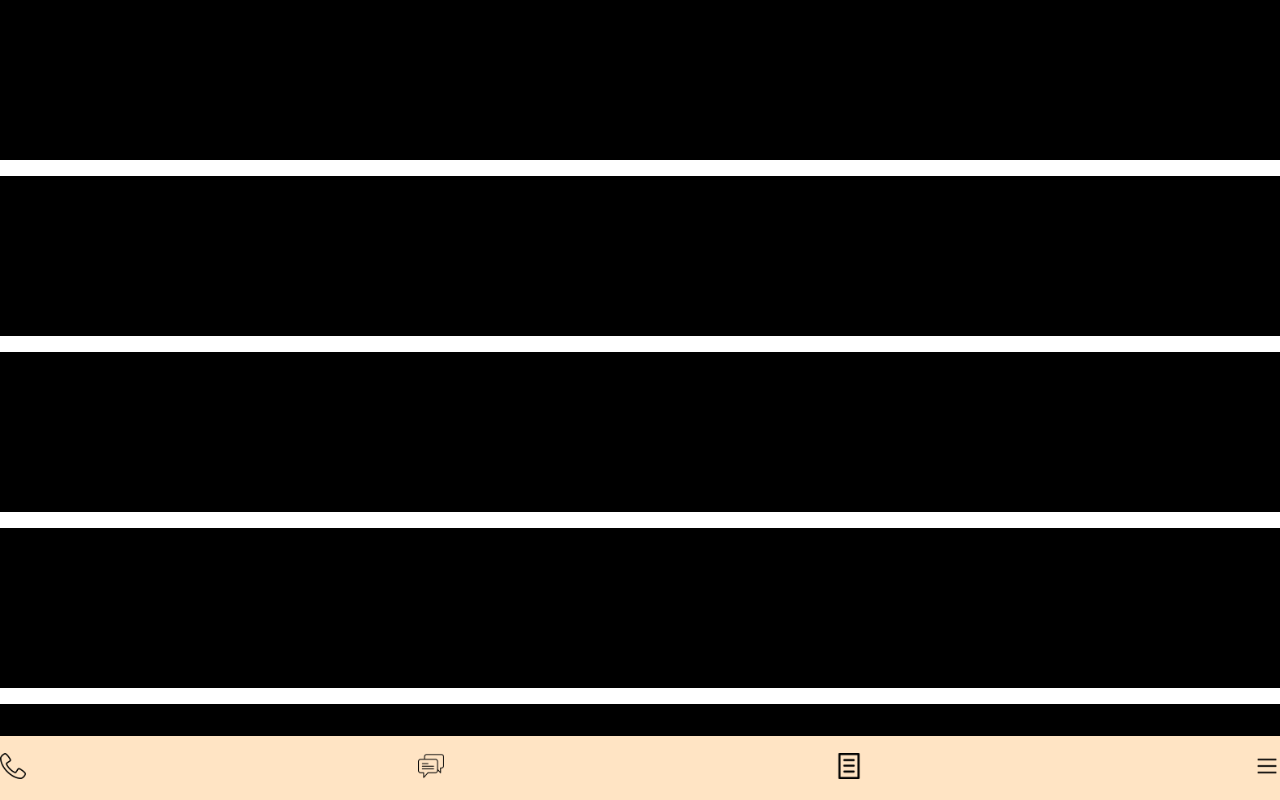
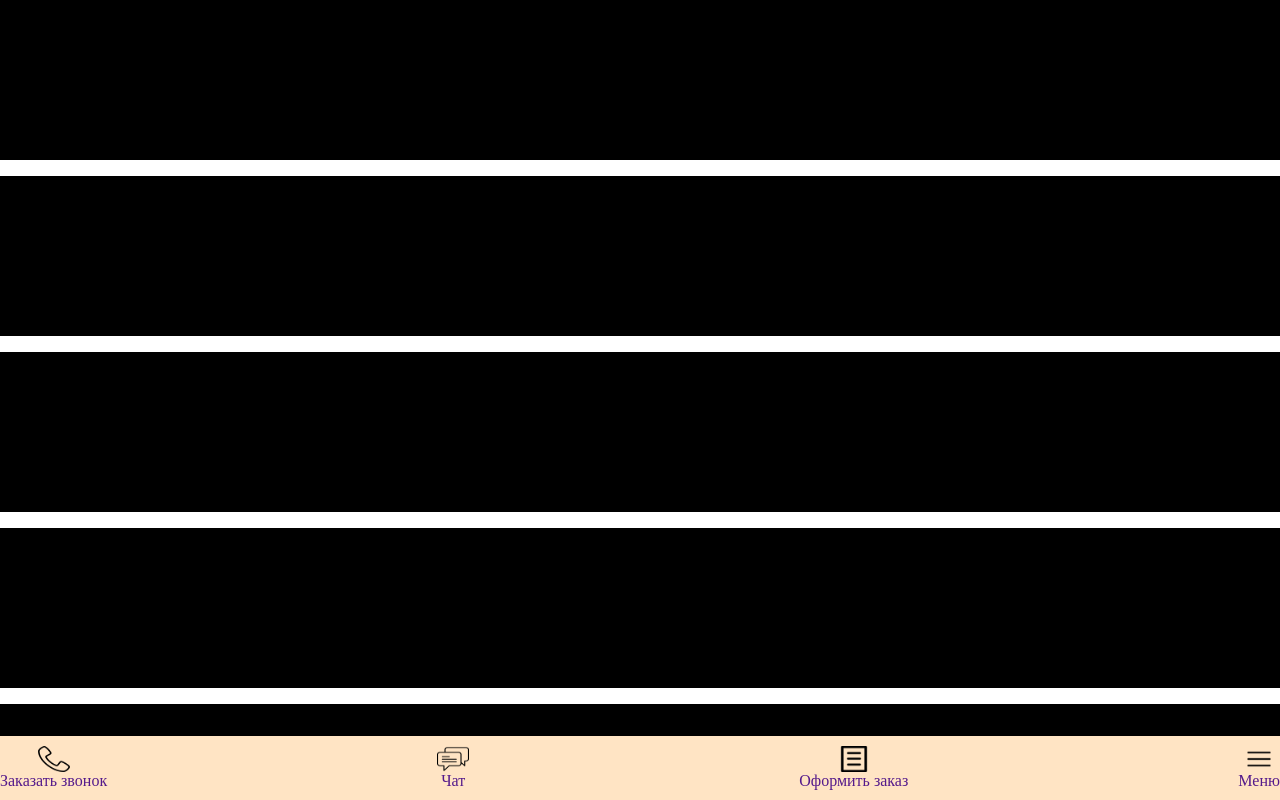
Before and after one commit to Maxim9952/Maxim9952.github.io, a website: page menu/index.html in a window 1280 px wide. Shown: the top 800 px of the page. Drawn offline with Linux system fonts and the light colour scheme.

Commit message:
second menu

```diff
--- a/menu/css/style.css
+++ b/menu/css/style.css
@@ -28,6 +28,14 @@ footer ul {
 
 footer ul li a img {
     height: 1.6rem;
+    width: 2rem;
+}
+
+footer ul li a{
+    display: flex;
+    flex-direction: column;
+    align-items: center;
+    text-decoration: none;
 }
 
 .block {
--- a/menu/index.html
+++ b/menu/index.html
@@ -10,10 +10,10 @@
 <body>
     <footer>
         <ul>
-            <li><a href=""><img src="img/1.png" alt=""></a></li>
-            <li><a href=""><img src="img/2.png" alt=""></a></li>
-            <li><a href=""><img src="img/3.png" alt=""></a></li>
-            <li><a href=""><img src="img/4.png" alt=""></a></li>
+            <li><a href=""><img src="img/1.png" alt=""><span>Заказать звонок</span></a></li>
+            <li><a href=""><img src="img/2.png" alt=""><span>Чат</span></a></li>
+            <li><a href=""><img src="img/3.png" alt=""><span>Оформить заказ</span></a></li>
+            <li><a href=""><img src="img/4.png" alt=""><span>Меню</span></a></li>
         </ul>
     </footer>
 
```
